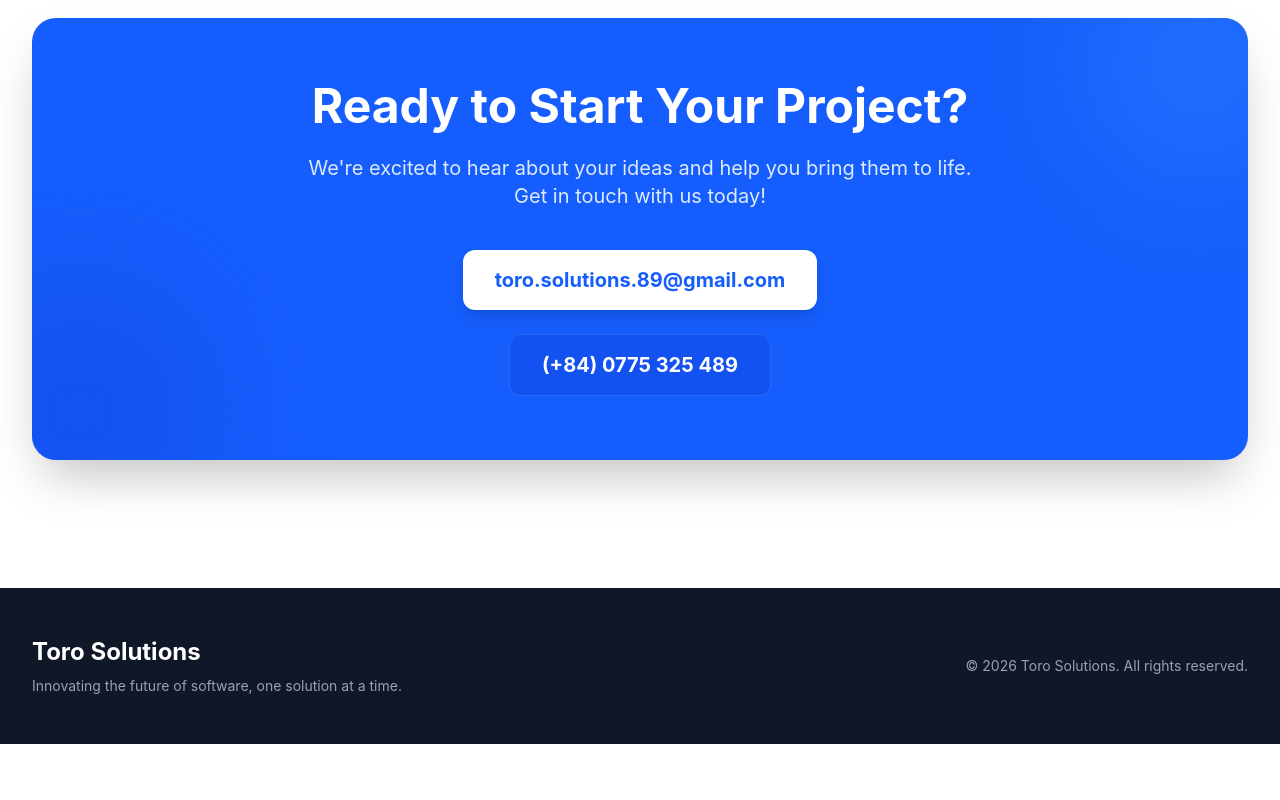
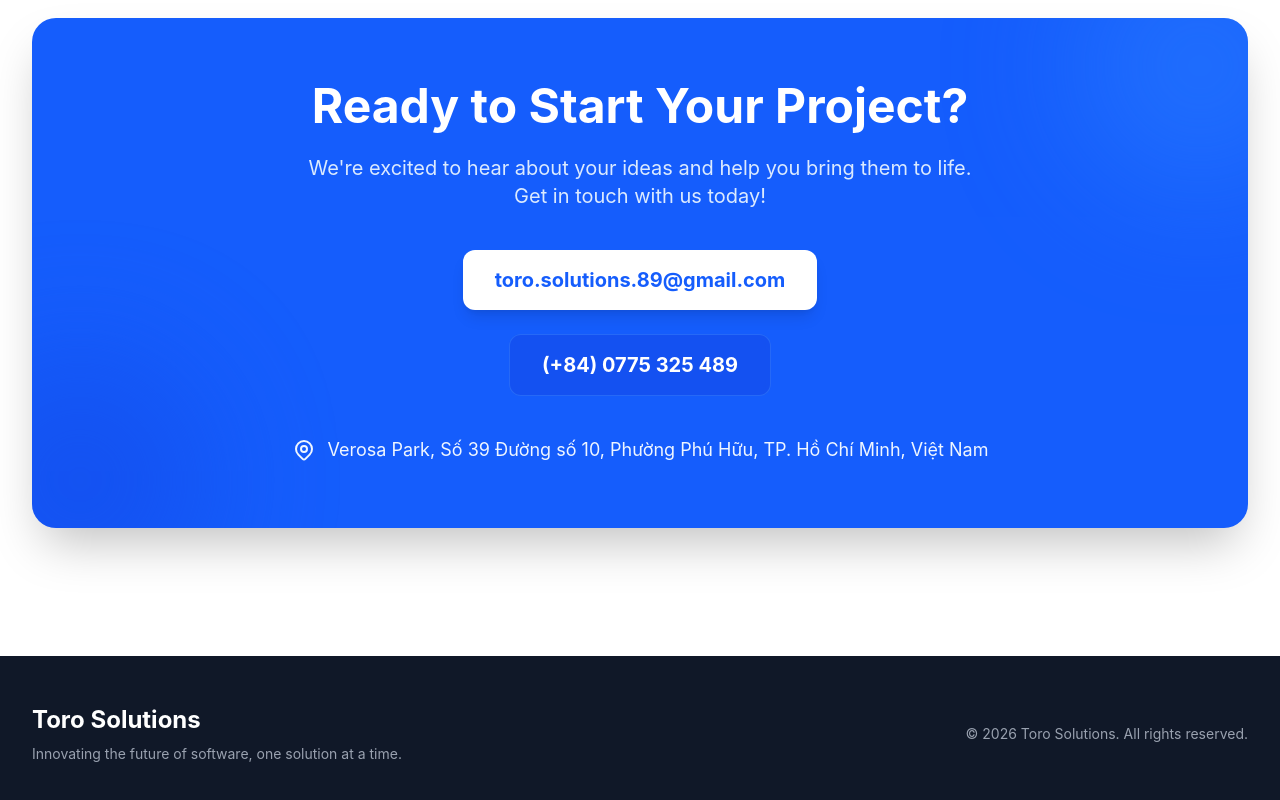
Before and after one commit to torosolutions/torosolutions.github.io, a React (Vite) app: page / in a window 1280 px wide. Shown: the part 2578-3378 px from the top of the page. Before the commit the page ends 3322 px from the top, so only its background shows below. Built offline with nearby package versions, Linux system fonts and the light colour scheme.

Commit message:
Add company address to contact section

```diff
--- a/src/components/Contact.tsx
+++ b/src/components/Contact.tsx
@@ -25,6 +25,15 @@ const Contact: React.FC = () => {
                   (+84) 0775 325 489
                 </a>
               </div>
+              <div className="flex items-center justify-center gap-3 text-blue-50 mt-4 text-lg">
+                <svg className="w-6 h-6 flex-shrink-0" fill="none" stroke="currentColor" viewBox="0 0 24 24" xmlns="http://www.w3.org/2000/svg">
+                  <path strokeLinecap="round" strokeLinejoin="round" strokeWidth={2} d="M17.657 16.657L13.414 20.9a1.998 1.998 0 01-2.827 0l-4.244-4.243a8 8 0 1111.314 0z" />
+                  <path strokeLinecap="round" strokeLinejoin="round" strokeWidth={2} d="M15 11a3 3 0 11-6 0 3 3 0 016 0z" />
+                </svg>
+                <address className="not-italic">
+                  Verosa Park, Số 39 Đường số 10, Phường Phú Hữu, TP. Hồ Chí Minh, Việt Nam
+                </address>
+              </div>
             </div>
           </div>
         </div>
```
